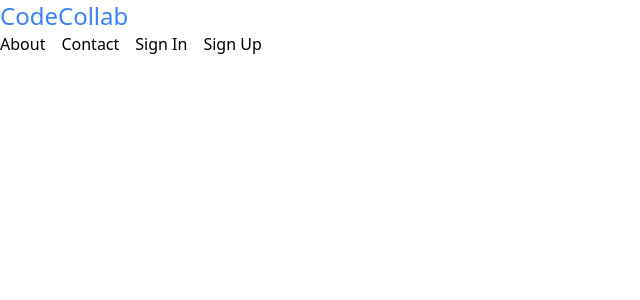
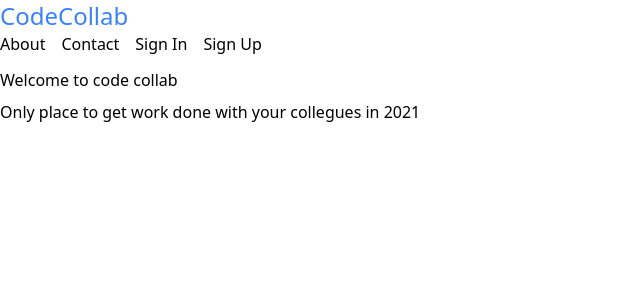
Before and after one commit to Smawllie/CodeCollab, a React (Create React App) app in the folder frontend/: page / in a window 1280 px wide. Shown: the top 300 px of the page, without its empty margins (0-640 px from the left). Built offline with nearby package versions, Linux system fonts and the light colour scheme.

Commit message:
Made app more secure and edited home page

```diff
--- a/frontend/package.json
+++ b/frontend/package.json
@@ -26,7 +26,7 @@
   "scripts": {
     "start": "craco start",
     "build": "yarn run generate && craco build",
-    "test": "craco test",
+    "test": "snyk test && craco test",
     "eject": "react-scripts eject",
     "generate": "graphql-codegen --config codegen.yml",
     "dev": "  yarn run start   &&  yarn run generate --watch"
@@ -56,10 +56,11 @@
     "@graphql-codegen/typescript-graphql-files-modules": "1.18.1",
     "@graphql-codegen/typescript-operations": "1.17.15",
     "@graphql-codegen/typescript-react-apollo": "2.2.3",
-    "@tailwindcss/postcss7-compat": "^2.0.3",
+    "@tailwindcss/postcss7-compat": "npm:@tailwindcss/postcss7-compat@^2.0.3",
     "@types/react-router-dom": "^5.1.7",
     "autoprefixer": "^9.8.6",
     "postcss": "^7.0.35",
+    "snyk": "^1.493.0",
     "tailwindcss": "npm:@tailwindcss/postcss7-compat@^2.0.3"
   }
 }
--- a/frontend/src/pages/editor.tsx
+++ b/frontend/src/pages/editor.tsx
@@ -1,7 +1,5 @@
 import React from 'react';
-import Dropdown from '../components/Dropdown';
 import Editor from '../components/Editor';
-import { Link } from 'react-router-dom';
 import Navbar from '../components/Navbar';
 
 function EditorPage(props: any) {
@@ -17,9 +15,6 @@ function EditorPage(props: any) {
 				<Editor language="css" displayName="CSS" onChange={setCss} value={css} />
 				<Editor language="javascript" displayName="JS" onChange={setJS} value={JS} />
 			</div>
-			<div>
-				<iframe>{`<html><body>Hello world</body></html>`}</iframe>
-			</div>
 		</div>
 	);
 }
--- a/frontend/src/pages/home.tsx
+++ b/frontend/src/pages/home.tsx
@@ -1,8 +1,11 @@
 import Navbar from "../components/Navbar";
 
 export default function Home(){
-    return (<div>
+    return (<div className="w-screen h-7">
         <Navbar/>
-
+        <div className="py-3">
+           <h4>Welcome to code collab</h4>
+            <h5 className="py-2">Only place to get work done with your collegues in 2021</h5>
+        </div>
     </div>);
 }
```
Also changed, not shown: 1 other file (tests, documents, lock files or other folders).
